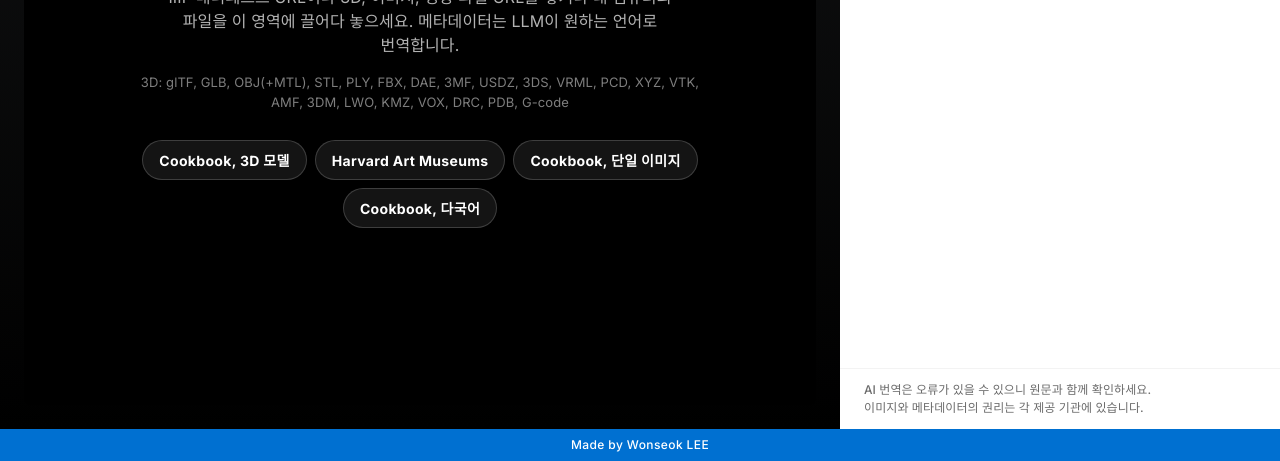
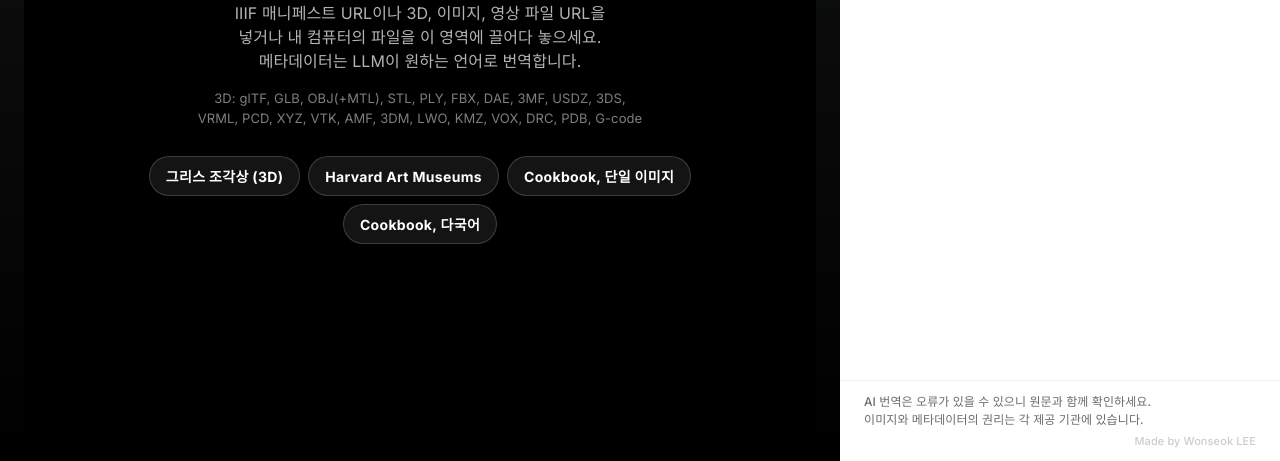
Before and after one commit to LWS0901/iiif-viewer, a plain HTML site: page index.html in a window 1280 px wide. Shown: the part 339-800 px from the top of the page. Drawn offline with Linux system fonts and the light colour scheme.

Commit message:
Add files via upload

```diff
--- a/index.html
+++ b/index.html
@@ -36,8 +36,9 @@
 
 
   html,body{height:100%;overflow:hidden}
-  .app{display:grid;grid-template-rows:64px 1fr 32px;height:100vh}
-  .credit{display:flex;align-items:center;justify-content:center;background:var(--primary);color:var(--on-primary);font-size:12px;font-weight:500;letter-spacing:.4px}
+  .app{display:grid;grid-template-rows:64px 1fr;height:100vh}
+  .credit{display:block;text-align:right;margin-top:var(--xxs);font-size:11px;color:var(--ash-light)}
+  .brand{text-decoration:none;color:var(--on-dark)}
   /* primary nav */
   .nav{background:var(--canvas-dark);color:var(--on-dark);border-bottom:1px solid var(--hairline-dark);display:flex;align-items:center;gap:var(--lg);padding:0 var(--lg)}
   .brand{font-family:var(--display);font-weight:300;font-size:22px;letter-spacing:.1px;white-space:nowrap}
@@ -66,7 +67,7 @@
   #osd{position:absolute;inset:0}
   #empty{position:absolute;inset:0;z-index:6;display:flex;flex-direction:column;align-items:center;justify-content:center;gap:var(--md);text-align:center;padding:var(--xxl);background:var(--canvas-dark)}
   .display-md{font-family:var(--display);font-weight:300;font-size:35px;line-height:1.25;margin:0}
-  #empty .display-md{color:var(--on-dark)}
+  #empty .display-md{color:var(--on-dark);text-wrap:balance}
   #v3d{position:absolute;inset:0;background:var(--canvas-dark)}
   #mediaBox{position:absolute;inset:0;display:flex;align-items:center;justify-content:center;background:var(--canvas-dark)}
   #mediaBox video{max-width:100%;max-height:100%}
@@ -79,13 +80,13 @@
   #tools3d button.on{background:var(--canvas-light);color:var(--ink)}
   #tools3d button:active{background:rgba(255,255,255,.16)}
   #dropHint{position:absolute;inset:0;z-index:10;display:flex;align-items:center;justify-content:center;background:rgba(0,112,209,.85);color:var(--on-primary);border:2px dashed rgba(255,255,255,.7);border-radius:var(--r-md);pointer-events:none}
-  #empty .formats{font-size:13px;color:var(--mute-dark);max-width:560px}
+  #empty .formats{font-size:13px;color:var(--mute-dark);max-width:640px}
   .btn-secondary-dark{background:transparent;color:var(--on-dark);border-color:rgba(229,229,229,.35)}
   .btn-secondary-dark:active{background:rgba(255,255,255,.16)}
   .stage:fullscreen{border-radius:0}
   .badge-3d{position:absolute;top:var(--md);left:var(--md);z-index:5}
   #thumbs .t .ph3d{position:absolute;inset:0;display:flex;align-items:center;justify-content:center;font-family:var(--display);font-weight:300;font-size:22px;color:var(--on-dark-mute);background:var(--surface-dark-card);padding:0}
-  #empty p{margin:0;color:var(--body-dark);font-size:16px;max-width:520px}
+  #empty p{margin:0;color:var(--body-dark);font-size:16px;max-width:640px;text-wrap:balance}
   .chips{display:flex;flex-wrap:wrap;justify-content:center;gap:var(--xs);margin-top:var(--sm)}
   .chip{height:40px;padding:8px 16px;border-radius:var(--r-full);border:1px solid var(--hairline-dark);background:rgba(255,255,255,.08);color:var(--on-dark);font-size:14px;font-weight:700;letter-spacing:.324px;cursor:pointer}
   .chip:active{background:var(--canvas-light);color:var(--ink)}
@@ -148,7 +149,7 @@
   @media (max-width:1024px){main{grid-template-columns:1fr 360px}}
   @media (max-width:768px){
     html,body{overflow:auto;height:auto}
-    .app{height:auto;grid-template-rows:auto auto 40px}
+    .app{height:auto;grid-template-rows:auto auto}
     .nav{flex-wrap:wrap;padding:var(--sm) var(--md);gap:var(--sm)}
     .search{order:3;flex-basis:100%}
     main{grid-template-columns:1fr}
@@ -162,7 +163,7 @@
 <body>
 <div class="app">
 <nav class="nav">
-  <span class="brand">IIIF <b>Viewer</b></span>
+  <a class="brand" href="./" title="처음으로">IIIF <b>Viewer</b></a>
   <div class="search">
     <label class="search-bar">
       <svg width="18" height="18" viewBox="0 0 24 24" fill="none" stroke="currentColor" stroke-width="2"><circle cx="11" cy="11" r="7"/><path d="m20 20-3.5-3.5"/></svg>
@@ -197,10 +198,10 @@
       <div id="dropHint" hidden><span class="display-md">여기에 놓으세요</span></div>
       <div id="empty">
         <h1 class="display-md">세계의 디지털 컬렉션을, 내 언어로.</h1>
-        <p>IIIF 매니페스트 URL이나 3D, 이미지, 영상 파일 URL을 넣거나 내 컴퓨터의 파일을 이 영역에 끌어다 놓으세요. 메타데이터는 LLM이 원하는 언어로 번역합니다.</p>
+        <p>IIIF 매니페스트 URL이나 3D, 이미지, 영상 파일 URL을 넣거나 내 컴퓨터의 파일을 이 영역에 끌어다 놓으세요.<br>메타데이터는 LLM이 원하는 언어로 번역합니다.</p>
         <p class="formats">3D: glTF, GLB, OBJ(+MTL), STL, PLY, FBX, DAE, 3MF, USDZ, 3DS, VRML, PCD, XYZ, VTK, AMF, 3DM, LWO, KMZ, VOX, DRC, PDB, G-code</p>
         <div class="chips" id="samples">
-          <button class="chip" data-url="https://iiif.io/api/cookbook/recipe/0608-mvm-3d/v4/manifest.json">Cookbook, 3D 모델</button>
+          <button class="chip" data-url="https://iiif.io/api/presentation/4.0/example/uc08_3d_annotation.json">그리스 조각상 (3D)</button>
           <button class="chip" data-url="https://iiif.harvardartmuseums.org/manifests/object/299843">Harvard Art Museums</button>
           <button class="chip" data-url="https://iiif.io/api/cookbook/recipe/0001-mvm-image/manifest.json">Cookbook, 단일 이미지</button>
           <button class="chip" data-url="https://iiif.io/api/cookbook/recipe/0006-text-language/manifest.json">Cookbook, 다국어</button>
@@ -235,10 +236,9 @@
       <div class="status" id="status"></div>
     </div>
     <div class="panel-body" id="meta"><p class="placeholder">매니페스트를 불러오면 제목, 설명, 메타데이터가 여기에 표시됩니다.</p></div>
-    <div class="note">AI 번역은 오류가 있을 수 있으니 원문과 함께 확인하세요.<br>이미지와 메타데이터의 권리는 각 제공 기관에 있습니다.</div>
+    <div class="note">AI 번역은 오류가 있을 수 있으니 원문과 함께 확인하세요.<br>이미지와 메타데이터의 권리는 각 제공 기관에 있습니다.<span class="credit">Made by Wonseok LEE</span></div>
   </aside>
 </main>
-<footer class="credit">Made by Wonseok LEE</footer>
 </div>
 
 <script type="text/plain" id="v3d-src">
```
